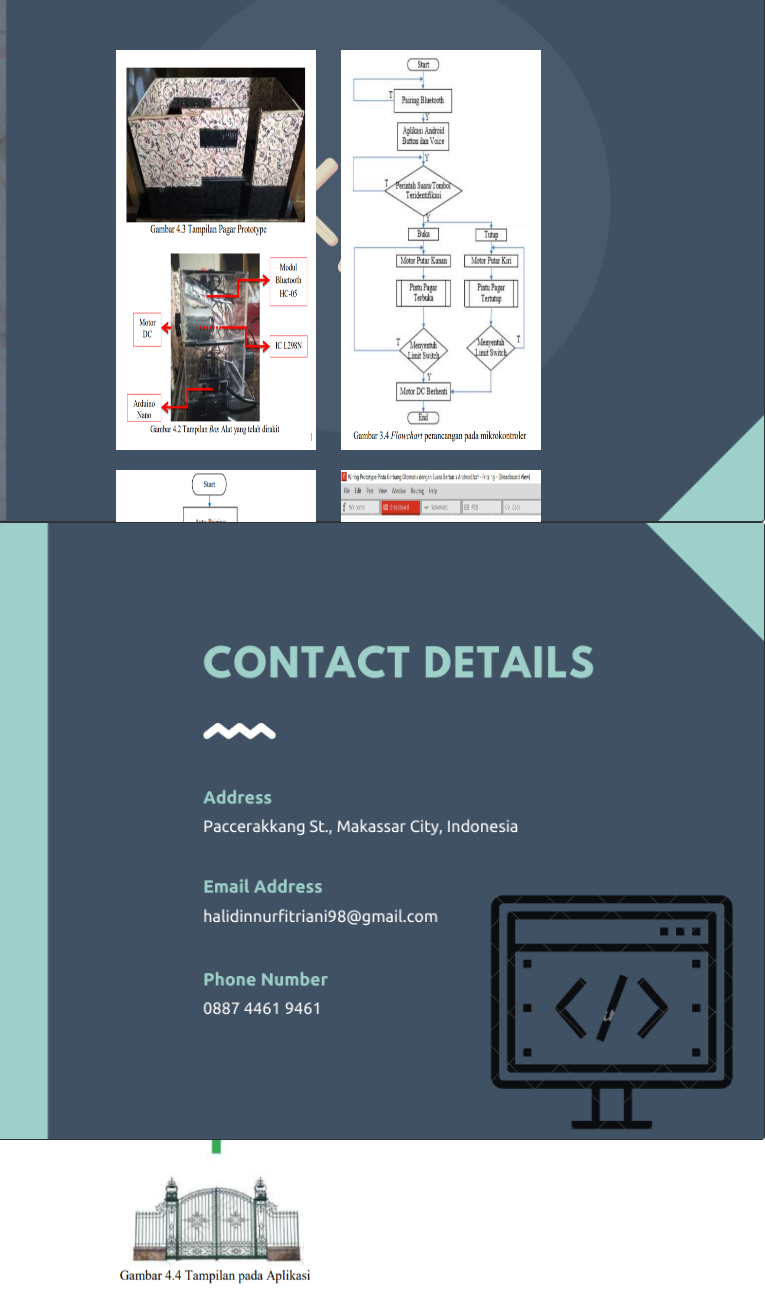
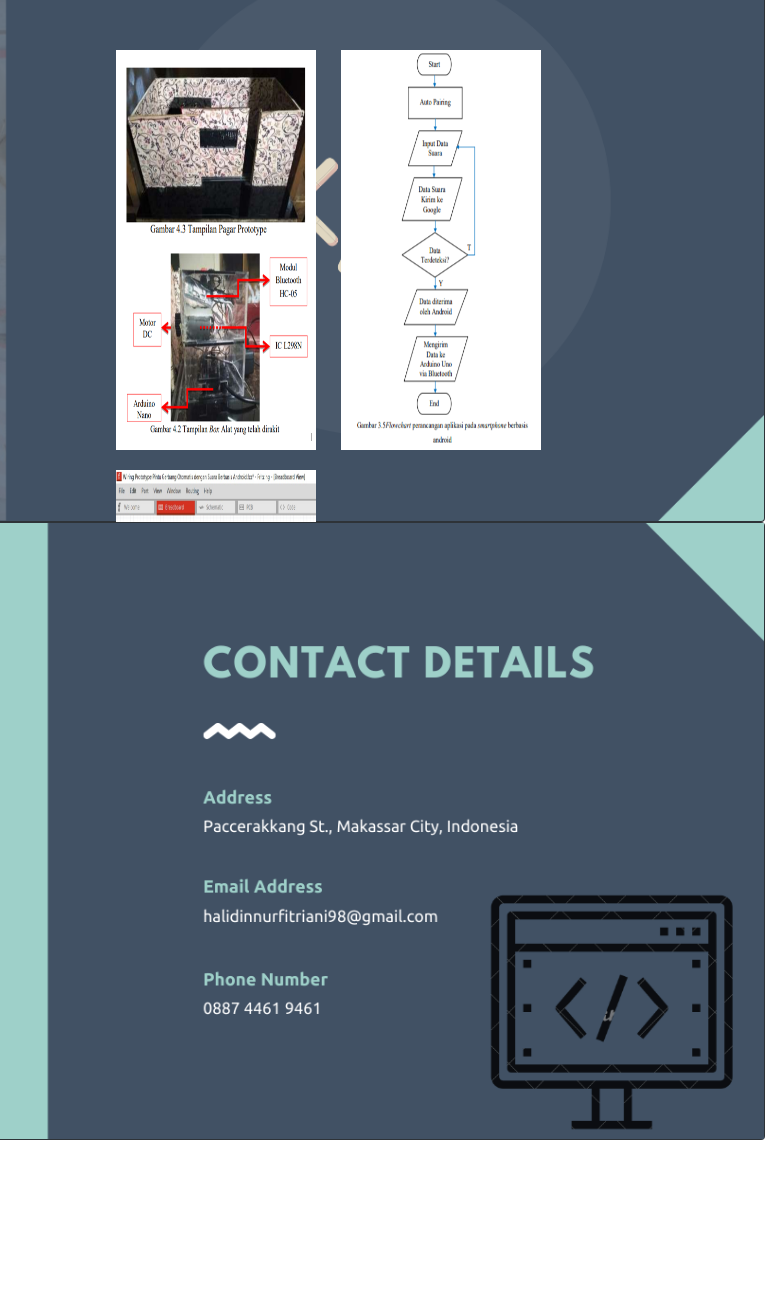
Before and after one commit to nrfitriani/nrfitriani.github.io, a plain HTML site: page index.html in a window 1280 px wide. Shown: the part 1947-3247 px from the top of the page, 515-1280 px from the left. After the commit the page ends 3087 px from the top, so only its background shows below. Drawn offline with nearby package versions, Linux system fonts and the light colour scheme.

Commit message:
perbaikan gambar iot

```diff
--- a/index.html
+++ b/index.html
@@ -69,7 +69,6 @@
               </div>
             </div>
       </div>
-
      <!--FRONT END WEB-->
       <div class="card bg-dark text-white">
         <img id="bg" src="img/skill.png" class="img-fluid" alt="nurfitriani">
@@ -120,10 +119,8 @@
               </div><br>
               <div class="slider" class="multiple-items">
                 <img class="app" src="img/fotopagar.png" alt="Image 1">
-                <img class="app" src="img/flowchartmikro.png" alt="Image 2">
-                <img class="app" src="img/flowchartapp.png" alt="Image 3">
-                <img class="app" src="img/Fritzing TA.jpg" alt="Image 4">
-                <img class="app" src="img/tampilanapps.png" alt="Image 5">
+                <img class="app" src="img/flowchartapp.png" alt="Image 2">
+                <img class="app" src="img/Fritzing TA.jpg" alt="Image 3">
               </div>
             </div>
       </div>
```
